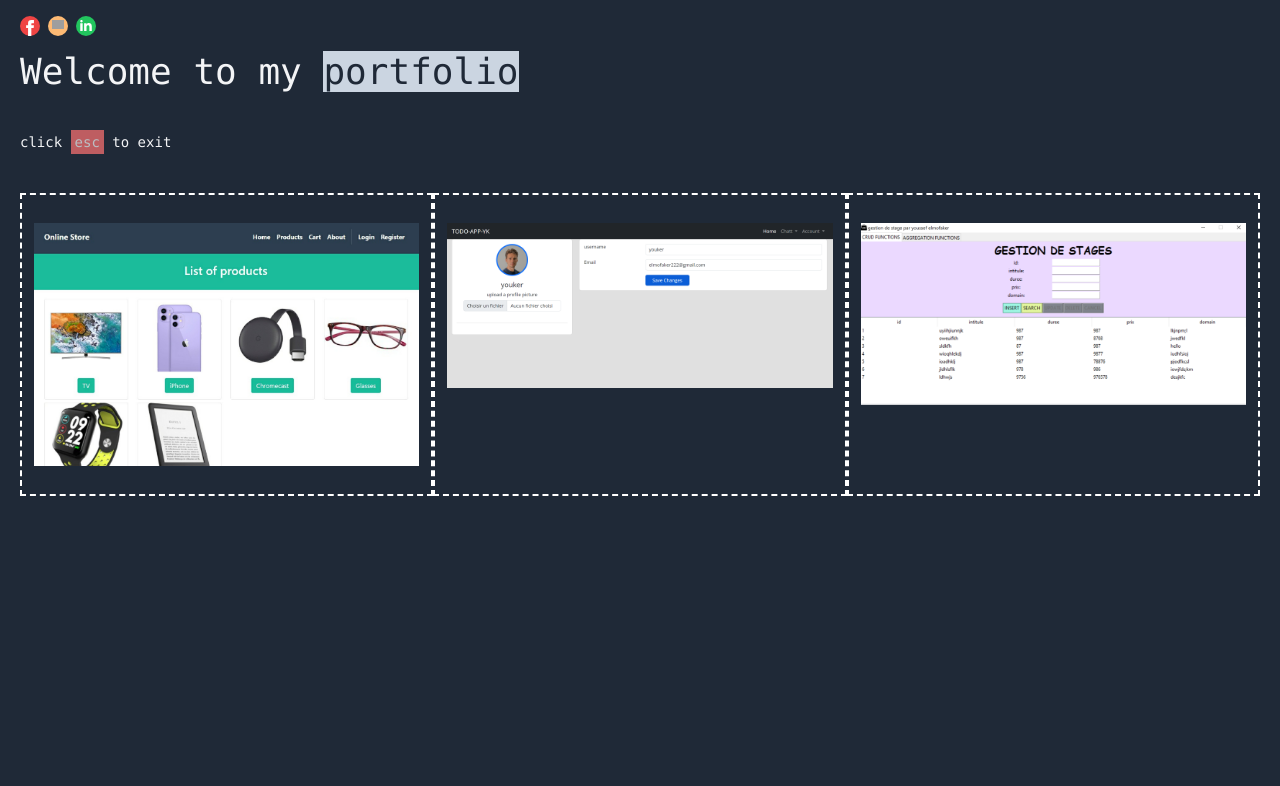
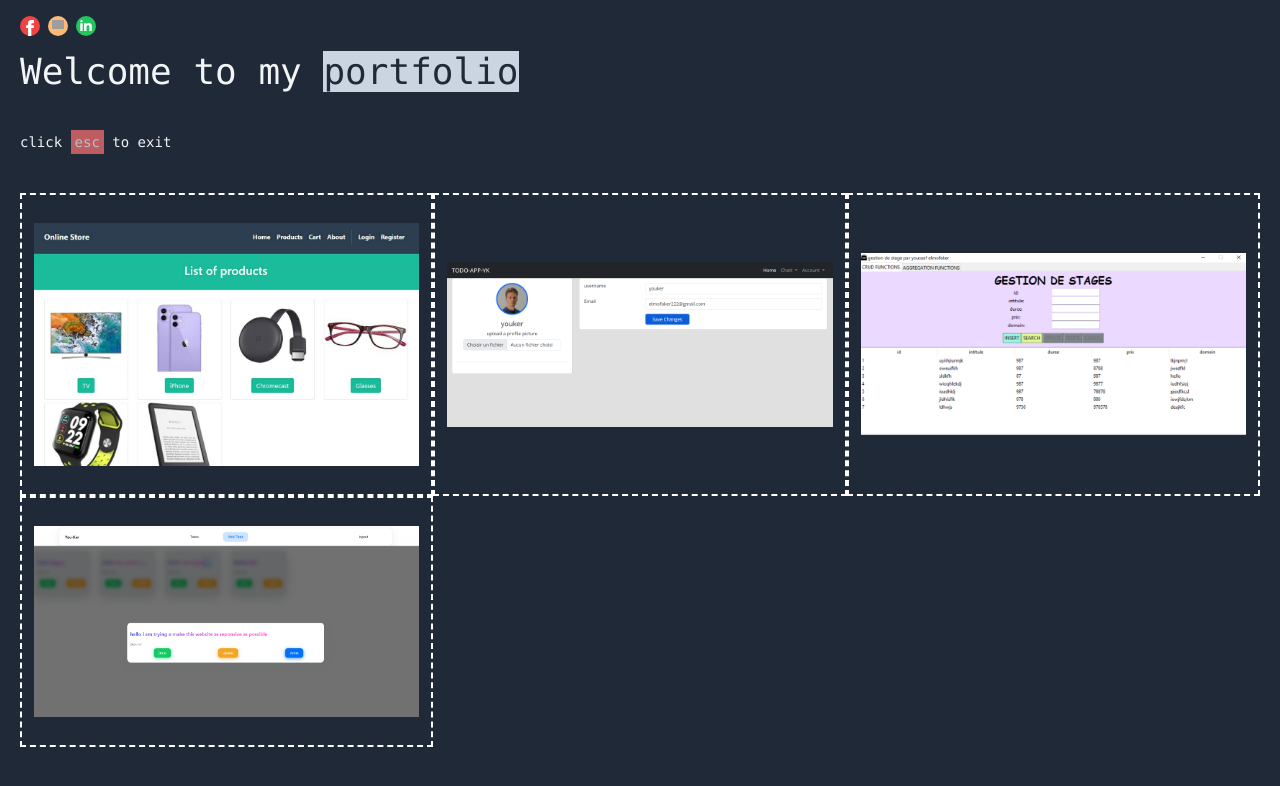
Before and after one commit to l3rbildaj/bash-portfolio, a React (Vite) app: page /projects in a window 1280 px wide. Shown: the top 786 px of the page. Built offline with nearby package versions, Linux system fonts and the light colour scheme; grey boxes are pictures that could not be loaded.

Commit message:
adding contact form and modifying index page

```diff
--- a/src/components/projectCard.jsx
+++ b/src/components/projectCard.jsx
@@ -15,8 +15,11 @@ export default function ProjectCard({name, picture, description, github_link}) {
         <>
 
         <div className="relative transform transition duration-500 hover:shadow-2xl hover:shadow-white hover:scale-95 hover:border-solid border-dashed border-white border-2 w-screen md:w-1/3 p-3">
+            <div className="flex justify-center items-center h-full">
+
             <img className="mx-auto m-4" src={"/src/assets/"+picture} alt="" />
-            <div className="opacity-0 absolute gap-5 flex-col items-center  transform transition duration-100 hover:opacity-100  hover:flex hover:bg-gray-800 hover:bg-opacity-80 inset-0 w-full h-full">
+            </div>
+            <div className="opacity-0 p-5  absolute gap-5 flex-col items-center  transform transition duration-100 hover:opacity-100  hover:flex hover:bg-gray-800 hover:bg-opacity-80 inset-0 w-full h-full">
                 <h1 className="text-xl">#{name}</h1>
                 <p className="text-xs lg:text-base" >{description}</p>
                 <a className="hover:bg-transparent mx-auto hover:text-white bg-slate-100 text-gray-800" href={github_link}>GITHUB-Link</a>
--- a/src/projects/projects.js
+++ b/src/projects/projects.js
@@ -16,5 +16,11 @@ export const projects = [
         img:"stage-management.png",
         description:"This Python Tkinter-based app is a desktop application that utilizes PyMongo to perform CRUD (Create, Read, Update, Delete) operations on a MongoDB database. The app features a user-friendly graphical interface created with Tkinter that allows users to interact with the database easily.",
         link:"#"
+    },
+    {
+        name:"todo",
+        img:"todo.png",
+        description:"The Todo project is a web application developed using React, Redux, and Next UI on the frontend and Django (DRF) on the backend. The application provides users with the ability to create, update, and delete tasks to manage their daily activities. The authentication feature ensures that only authenticated users can access the application's functionality.",
+        link:"#"
     }
 ]
```
